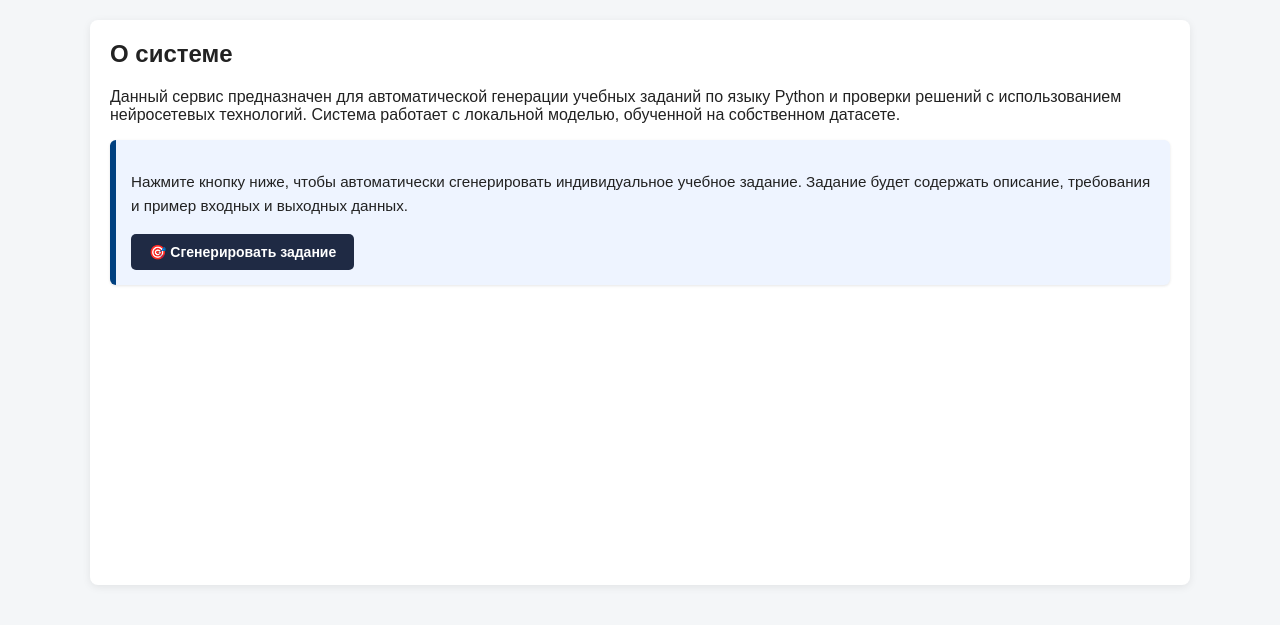
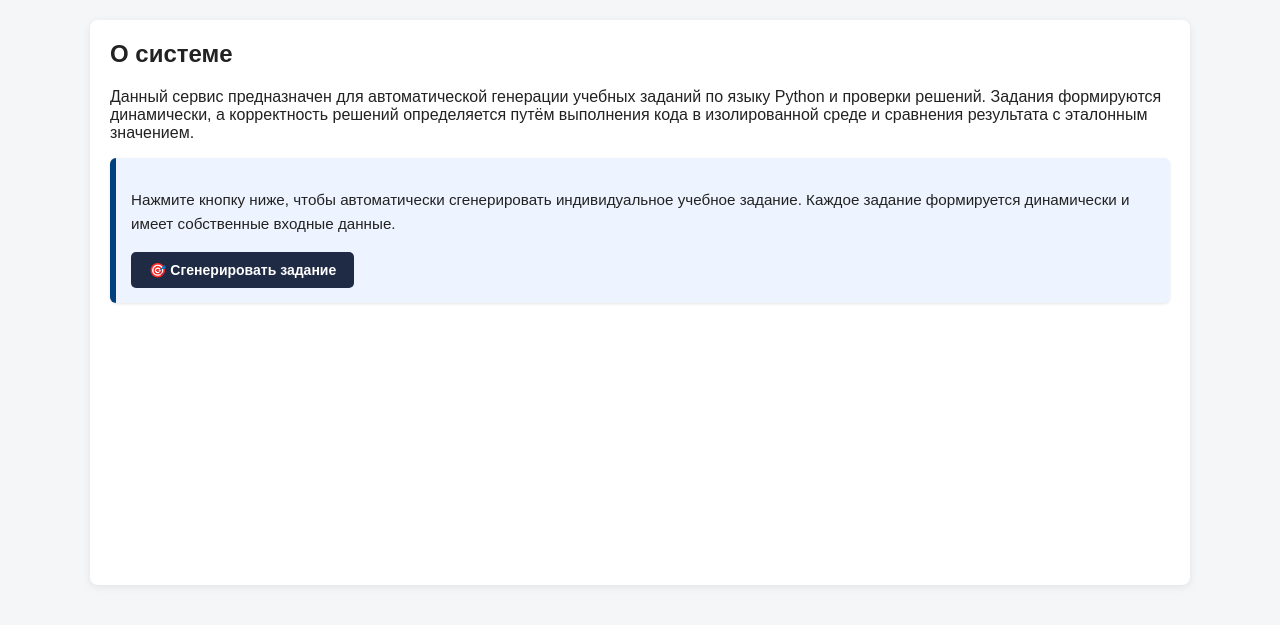
Before and after one commit to project-hub123/simple_task_system_web, a Flask app: page / in a window 1280 px wide. Shown: the part 110-735 px from the top of the page. Run offline with Flask 3, Linux system fonts and the light colour scheme; a user stored in the database is signed in.

Commit message:
Update index.html

```diff
--- a/templates/index.html
+++ b/templates/index.html
@@ -5,9 +5,11 @@
 
 <h2>О системе</h2>
 <p>
-  Данный сервис предназначен для автоматической генерации учебных заданий по языку Python
-  и проверки решений с использованием нейросетевых технологий.
-  Система работает с локальной моделью, обученной на собственном датасете.
+  Данный сервис предназначен для автоматической генерации учебных заданий
+  по языку Python и проверки решений.
+  Задания формируются динамически, а корректность решений определяется
+  путём выполнения кода в изолированной среде и сравнения результата
+  с эталонным значением.
 </p>
 
 {% if error_msg %}
@@ -22,8 +24,9 @@
     <div class="section">
       <div class="card highlight">
         <p>
-          Нажмите кнопку ниже, чтобы автоматически сгенерировать индивидуальное учебное задание.
-          Задание будет содержать описание, требования и пример входных и выходных данных.
+          Нажмите кнопку ниже, чтобы автоматически сгенерировать индивидуальное
+          учебное задание. Каждое задание формируется динамически и имеет
+          собственные входные данные.
         </p>
         <button type="submit" name="action" value="generate">
           🎯 Сгенерировать задание
@@ -33,8 +36,6 @@
   {% endif %}
 
   {% if task %}
-    <input type="hidden" name="task" value="{{ task }}">
-
     <div class="section">
       <h3>📘 Учебное задание</h3>
       <div class="card highlight">
@@ -48,14 +49,9 @@
         <textarea
           name="solution"
           class="code"
-          placeholder="Введите решение задачи на Python..."
+          placeholder="Введите решение задачи на Python. Результат необходимо сохранить в переменной result."
           style="height: 220px;"
         >{{ solution }}</textarea>
-      </div>
-    </div>
-
-    <div class="section">
-      <div class="card">
       </div>
     </div>
 
```
